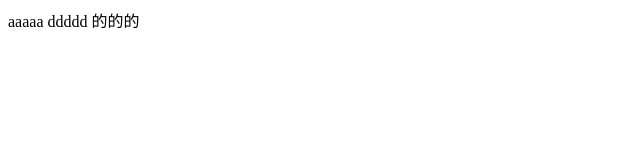
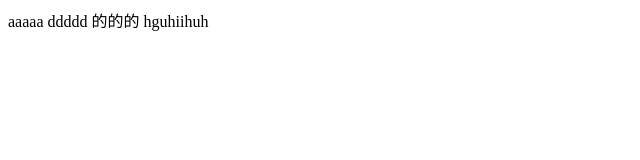
Before and after one commit to likaiipoo/QQmusic, a plain HTML site: page index.html in a window 1280 px wide. Shown: the full height of the page, 0-640 px from the left. Drawn offline with Linux system fonts and the light colour scheme.

Commit message:
第三次次数

```diff
--- a/index.html
+++ b/index.html
@@ -7,7 +7,6 @@
 <body>
 
 aaaaa   ddddd
-的的的
-
+的的的 hguhiihuh
 </body>
 </html>
```
